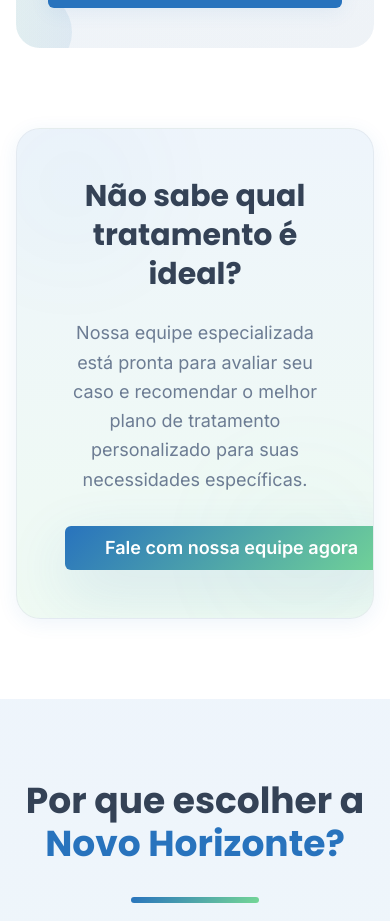
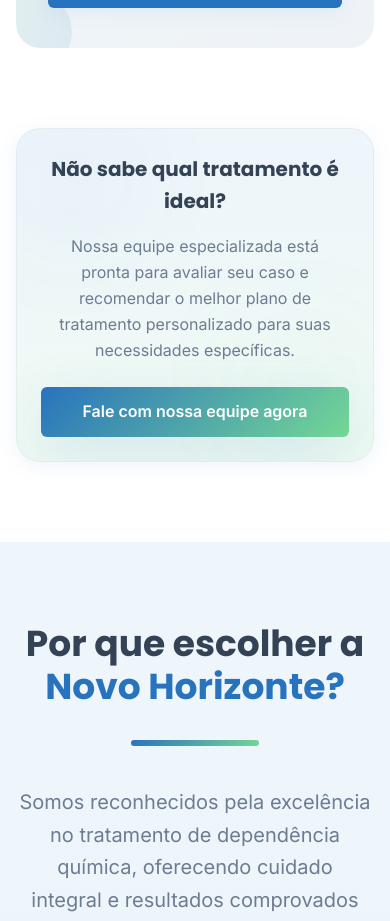
Before and after one commit to wendelrb/novo-horizonte-web-79, a React (Vite) app: page / in a window 390 px wide. Shown: the part 6155-7076 px from the top of the page. Built offline with nearby package versions, Linux system fonts and the light colour scheme.

Commit message:
Fix mobile button display
Adjust button display for mobile view.

```diff
--- a/src/components/TreatmentsSection.tsx
+++ b/src/components/TreatmentsSection.tsx
@@ -118,7 +118,7 @@ export const TreatmentsSection = () => {
 
         {/* Call to Action */}
         <div className="text-center mt-20">
-          <div className="bg-gradient-soft rounded-3xl p-12 shadow-soft hover-lift transition-all duration-500 border border-border/50 overflow-hidden relative">
+          <div className="bg-gradient-soft rounded-3xl p-6 sm:p-8 md:p-12 shadow-soft hover-lift transition-all duration-500 border border-border/50 overflow-hidden relative">
             {/* Background decoration */}
             <div className="absolute inset-0 opacity-10">
               <div className="absolute top-0 left-0 w-32 h-32 bg-gradient-to-br from-primary to-transparent rounded-full blur-3xl"></div>
@@ -126,14 +126,18 @@ export const TreatmentsSection = () => {
             </div>
 
             <div className="relative">
-              <h3 className="font-display text-3xl font-bold text-foreground mb-6">
+              <h3 className="font-display text-xl sm:text-2xl md:text-3xl font-bold text-foreground mb-4 sm:mb-6">
                 Não sabe qual tratamento é ideal?
               </h3>
-              <p className="text-muted-foreground mb-8 max-w-3xl mx-auto text-lg leading-relaxed">
+              <p className="text-muted-foreground mb-6 sm:mb-8 max-w-3xl mx-auto text-base sm:text-lg leading-relaxed px-2">
                 Nossa equipe especializada está pronta para avaliar seu caso e recomendar
                 o melhor plano de tratamento personalizado para suas necessidades específicas.
               </p>
-              <Button variant="hero" size="lg" className="px-10 py-4 text-lg hover-lift focus-ring">
+              <Button
+                variant="hero"
+                size="lg"
+                className="px-6 sm:px-8 md:px-10 py-3 sm:py-4 text-base sm:text-lg hover-lift focus-ring w-full sm:w-auto whitespace-normal h-auto min-h-[48px]"
+              >
                 Fale com nossa equipe agora
               </Button>
             </div>
```
